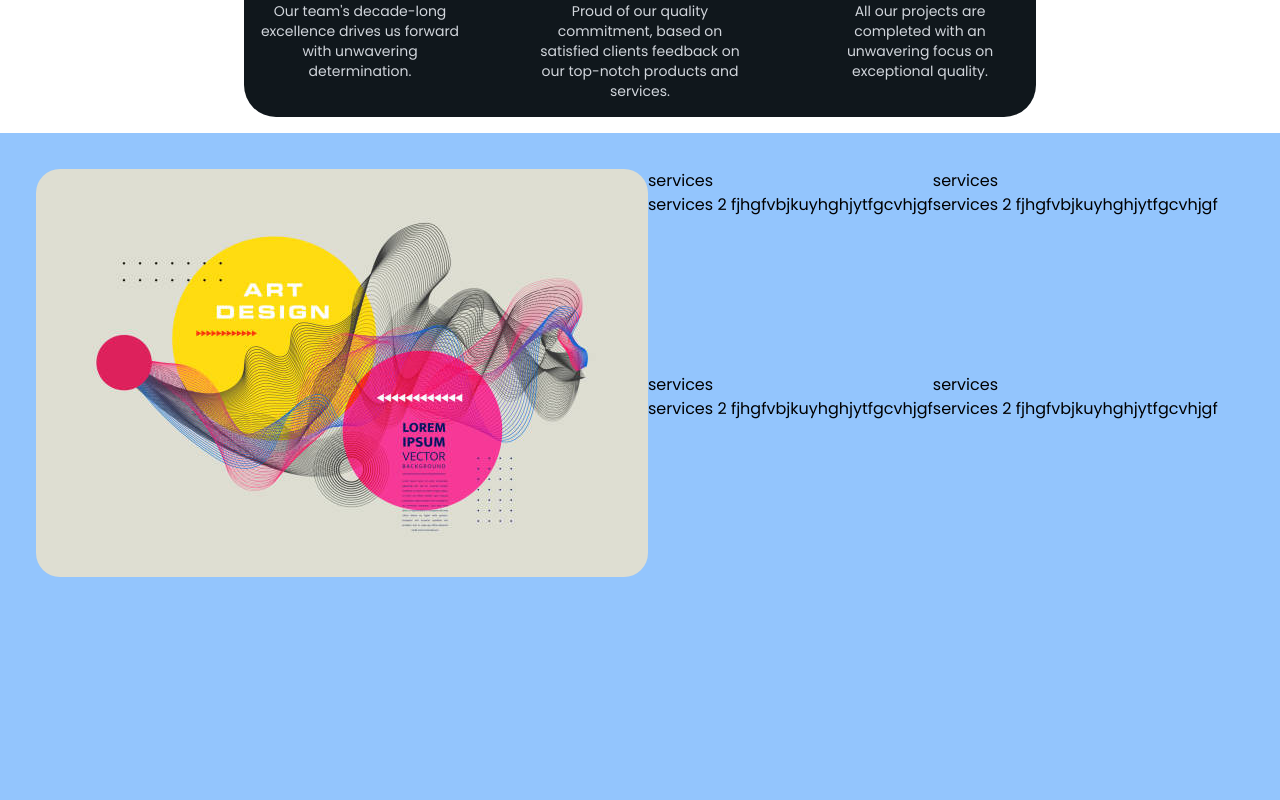
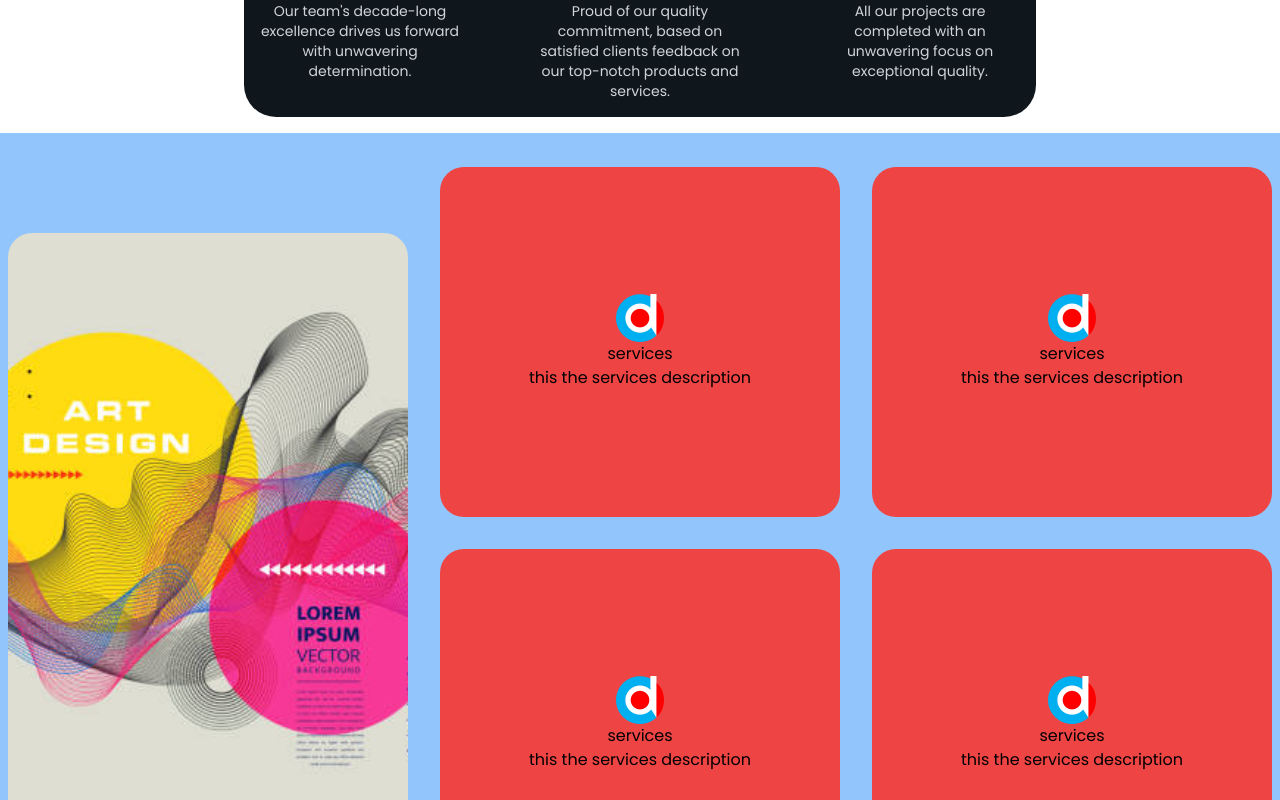
Before and after one commit to Ithonga/Crystal-Digital, a React (Vite) app: page / in a window 1280 px wide. Shown: the part 920-1720 px from the top of the page. Built offline with nearby package versions, Linux system fonts and the light colour scheme.

Commit message:
updated the services section

```diff
--- a/src/Components/Services.jsx
+++ b/src/Components/Services.jsx
@@ -1,31 +1,49 @@
-import React from 'react'
+import React from "react";
 
 function Services() {
+  const services = [
+    {
+      id: 1,
+      icon: "favicon.png",
+      name: "services",
+      description: "this the services description",
+    },
+    {
+      id: 2,
+      icon: "favicon.png",
+      name: "services",
+      description: "this the services description",
+    },
+    {
+      id: 3,
+      icon: "favicon.png",
+      name: "services",
+      description: "this the services description",
+    },
+    {
+      id: 4,
+      icon: "favicon.png",
+      name: "services",
+      description: "this the services description",
+    },
+  ];
+
   return (
-    <div className='h-screen w-full bg-blue-300'>
-        <div className='flex p-9'>
-        <img src='/bg.jpg' alt='' className='rounded-3xl'/>
-            <div className='grid grid-cols-1 md:grid-cols-2'>
-                <div>
-                    <h1>services</h1>
-                    <h1>services 2 fjhgfvbjkuyhghjytfgcvhjgf</h1>
-                </div>
-                <div>
-                    <h1>services</h1>
-                    <h1>services 2 fjhgfvbjkuyhghjytfgcvhjgf</h1>
-                </div>
-                <div>
-                    <h1>services</h1>
-                    <h1>services 2 fjhgfvbjkuyhghjytfgcvhjgf</h1>
-                </div>
-                <div>
-                    <h1>services</h1>
-                    <h1>services 2 fjhgfvbjkuyhghjytfgcvhjgf</h1>
-                </div>
+    <div className="flex items-center justify-center gap-8 h-screen w-full bg-blue-300">
+      {/* <div className="flex gap-8 p-9 bg-green-300 h-full"> */}
+        <img src="/bg.jpg" alt="" className="rounded-3xl object-cover w-[400px] h-[600px]" />
+        <div className="grid grid-cols-1 md:grid-cols-2 gap-8">
+          {services.map((item) => (
+            <div key={item.id} className="bg-red-500 rounded-3xl flex flex-col items-center justify-center w-[400px] h-[350px] ">
+                <img src={item.icon} alt={item.name} className="h-12 "/>
+              <h1>{item.name}</h1>
+              <p>{item.description}</p>
             </div>
+          ))}
         </div>
+      {/* </div> */}
     </div>
-  )
+  );
 }
 
-export default Services
+export default Services;
```
